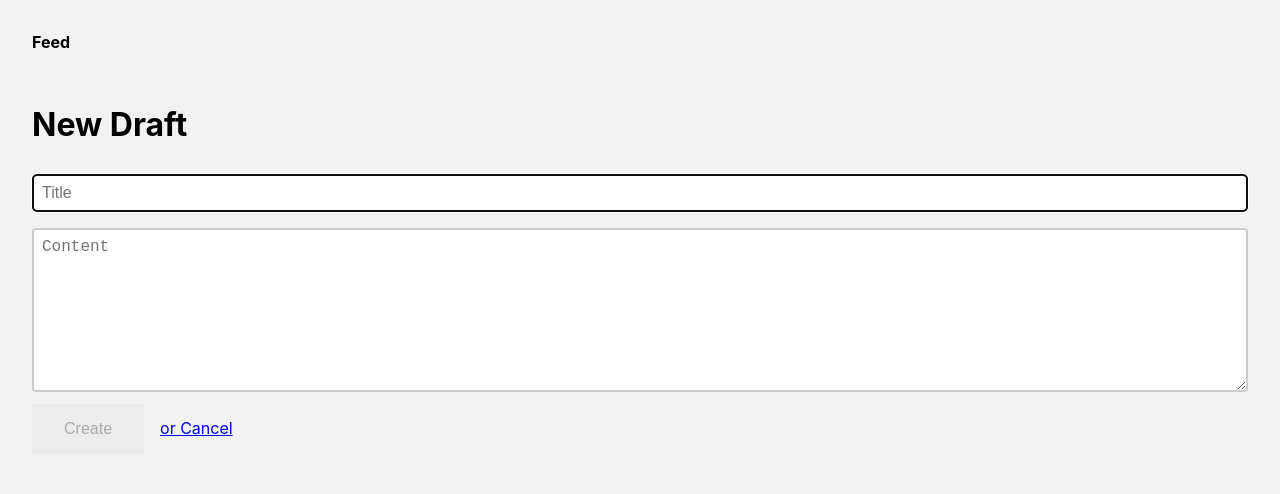
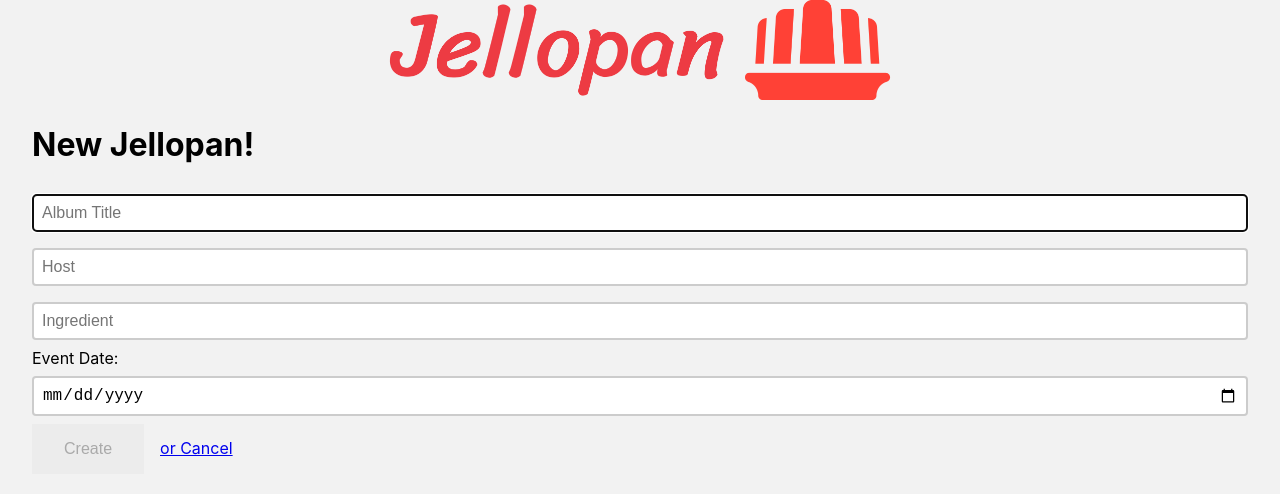
Before and after one commit to rcaloras/jellopan-next, a Next.js app: page /create in a window 1280 px wide. Shown: the top 494 px of the page. Built offline with nearby package versions, Linux system fonts and the light colour scheme.

Commit message:
Create and read working

```diff
--- a/components/Header.tsx
+++ b/components/Header.tsx
@@ -7,48 +7,27 @@ const Header: React.FC = () => {
   const isActive: (pathname: string) => boolean = (pathname) =>
     router.pathname === pathname;
 
-  let left = (
-    <div className="left">
+  let centerNav = (
+    <div className="center-nav">
       <Link href="/">
-        <a className="bold" data-active={isActive("/")}>
-          Feed
+        <a data-active={isActive("/")}>
+          <img alt="Brand" className="logo-image" src="/jellopan-logo-transparent.png"/>
         </a>
       </Link>
       <style jsx>{`
-        .bold {
-          font-weight: bold;
+        .center-nav {
+          text-align: center;
         }
-
-        a {
-          text-decoration: none;
-          color: #000;
-          display: inline-block;
-        }
-
-        .left a[data-active="true"] {
-          color: gray;
-        }
-
-        a + a {
-          margin-left: 1rem;
+        .logo-image {
+          max-height: 100px;
         }
       `}</style>
     </div>
   );
 
-  let right = null;
-
   return (
     <nav>
-      {left}
-      {right}
-      <style jsx>{`
-        nav {
-          display: flex;
-          padding: 2rem;
-          align-items: center;
-        }
-      `}</style>
+      {centerNav}
     </nav>
   );
 };
--- /dev/null
+++ b/pages/api/event/index.ts
@@ -0,0 +1,16 @@
+import prisma from '../../../lib/prisma';
+
+// POST /api/event
+export default async function handle(req, res) {
+  const { album, host, ingredient, eventDate } = req.body;
+
+  const result = await prisma.event.create({
+    data: {
+      album: album,
+      host: host,
+      ingredient: ingredient,
+      eventDate: new Date(eventDate),
+    },
+  });
+  res.json(result);
+}
--- a/pages/api/post/index.ts
+++ /dev/null
@@ -1,17 +0,0 @@
-import prisma from '../../../lib/prisma';
-
-// POST /api/post
-// Required fields in body: title
-// Optional fields in body: content
-export default async function handle(req, res) {
-  const { title, content } = req.body;
-
-  const result = await prisma.post.create({
-    data: {
-      title: title,
-      content: content,
-      published: true,
-    },
-  });
-  res.json(result);
-}
--- a/pages/create.tsx
+++ b/pages/create.tsx
@@ -5,14 +5,17 @@ import Layout from '../components/Layout';
 import Router from 'next/router';
 
 const Draft: React.FC = () => {
-  const [title, setTitle] = useState('');
-  const [content, setContent] = useState('');
+  const [album, setAlbum] = useState('');
+  const [host, setHost] = useState('');
+  const [ingredient, setIngredient] = useState('');
+  const [eventDate, setEventDate] = useState('');
 
   const submitData = async (e: React.SyntheticEvent) => {
     e.preventDefault();
     try {
-      const body = { title, content };
-      await fetch('/api/post', {
+      const body = { album, host, ingredient, eventDate };
+
+      await fetch('/api/event', {
         method: 'POST',
         headers: { 'Content-Type': 'application/json' },
         body: JSON.stringify(body),
@@ -27,22 +30,35 @@ const Draft: React.FC = () => {
     <Layout>
       <div>
         <form onSubmit={submitData}>
-          <h1>New Draft</h1>
+          <h1>New Jellopan!</h1>
           <input
             autoFocus
-            onChange={(e) => setTitle(e.target.value)}
-            placeholder="Title"
+            onChange={(e) => setAlbum(e.target.value)}
+            placeholder="Album Title"
             type="text"
-            value={title}
+            value={album}
           />
-          <textarea
-            cols={50}
-            onChange={(e) => setContent(e.target.value)}
-            placeholder="Content"
-            rows={8}
-            value={content}
+          <input
+            onChange={(e) => setHost(e.target.value)}
+            placeholder="Host"
+            type="text"
+            value={host}
           />
-          <input disabled={!content || !title} type="submit" value="Create" />
+          <input
+            onChange={(e) => setIngredient(e.target.value)}
+            placeholder="Ingredient"
+            type="text"
+            value={ingredient}
+          />
+          Event Date:
+          <input
+            onChange={(e) => setEventDate(e.target.value)}
+            placeholder="Event Date"
+            type="date"
+            value={eventDate}
+          />
+
+          <input disabled={!host || !ingredient} type="submit" value="Create" />
           <a className="back" href="#" onClick={() => Router.push('/')}>
             or Cancel
           </a>
@@ -58,6 +74,7 @@ const Draft: React.FC = () => {
         }
 
         input[type='text'],
+        input[type='date'],
         textarea {
           width: 100%;
           padding: 0.5rem;
```
Also changed, not shown: components/Event.tsx (added, +33 -0 lines), pages/event/[id].tsx (renamed from pages/p/[id].tsx, +16 -20 lines), pages/index.tsx (+9 -11 lines), public/jellopan-logo-transparent.png (added), public/jellopan-logo.png (added).
